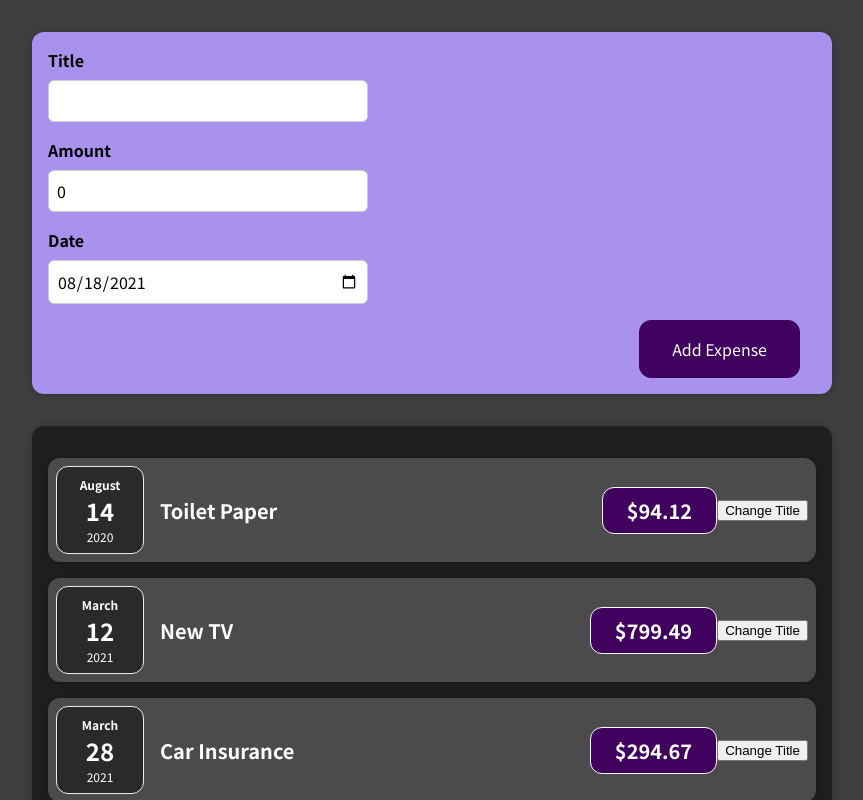
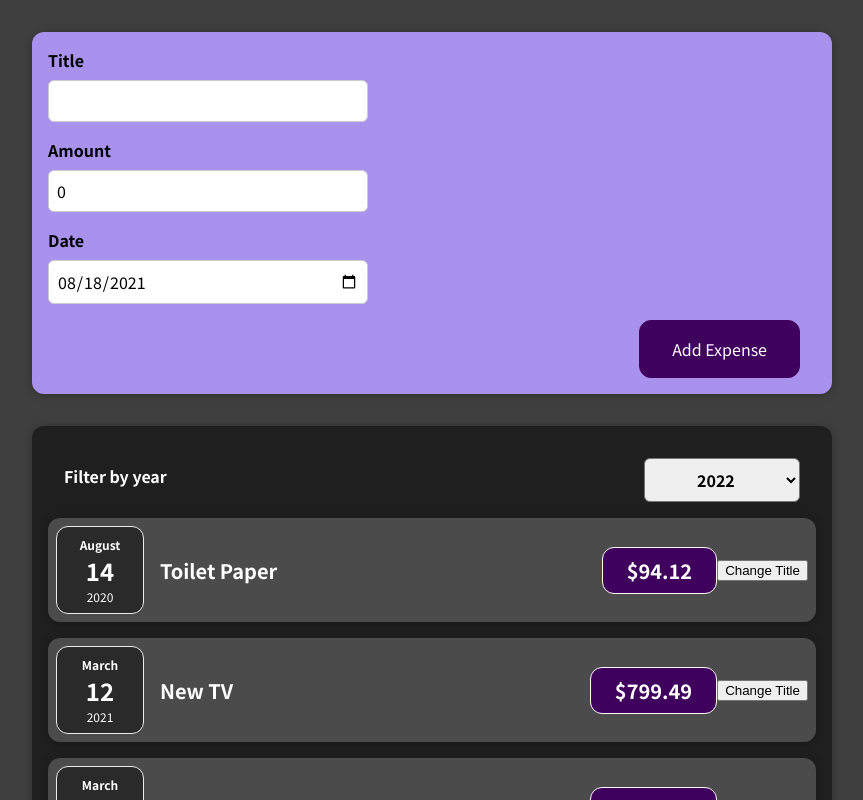
Before and after one commit to rowolff/react-complete-guide, a React (Create React App) app: page / in a window 1280 px wide. Shown: the top 800 px of the page, without its empty margins (208-1071 px from the left). Built offline with nearby package versions, Linux system fonts and the light colour scheme.

Commit message:
Add expense filter

```diff
--- /dev/null
+++ b/src/components/ExpenseFilter/ExpensesFilter.css
@@ -0,0 +1,24 @@
+.expenses-filter {
+  color: white;
+  padding: 0 1rem;
+}
+
+.expenses-filter__control {
+  display: flex;
+  width: 100%;
+  align-items: center;
+  justify-content: space-between;
+  margin: 1rem 0;
+}
+
+.expenses-filter label {
+  font-weight: bold;
+  margin-bottom: 0.5rem;
+}
+
+.expenses-filter select {
+  font: inherit;
+  padding: 0.5rem 3rem;
+  font-weight: bold;
+  border-radius: 6px;
+}
--- /dev/null
+++ b/src/components/ExpenseFilter/ExpensesFilter.tsx
@@ -0,0 +1,29 @@
+import React from 'react';
+
+import './ExpensesFilter.css';
+
+interface Props {
+  onFilterChange(year: number): void;
+}
+
+const ExpensesFilter: React.FC<Props> = ({ onFilterChange }) => {
+  const handleFilterSelection = (e: React.ChangeEvent<HTMLSelectElement>) => {
+    onFilterChange(Number.parseInt(e.currentTarget.value));
+  };
+
+  return (
+    <div className="expenses-filter">
+      <div className="expenses-filter__control">
+        <label>Filter by year</label>
+        <select onChange={handleFilterSelection}>
+          <option value="2022">2022</option>
+          <option value="2021">2021</option>
+          <option value="2020">2020</option>
+          <option value="2019">2019</option>
+        </select>
+      </div>
+    </div>
+  );
+};
+
+export default ExpensesFilter;
--- a/src/components/Expenses/Expenses.tsx
+++ b/src/components/Expenses/Expenses.tsx
@@ -1,8 +1,9 @@
-import React from 'react';
+import React, { useState } from 'react';
 
 import './Expenses.css';
 
 import Card from '../UI/Card';
+import ExpenseFilter from '../ExpenseFilter/ExpensesFilter';
 import ExpenseItem from './ExpenseItem';
 
 interface Props {
@@ -10,11 +11,31 @@ interface Props {
 }
 
 const Expenses: React.FC<Props> = ({ expenses }) => {
+  const [filteredYear, setFilteredYear] = useState<number | undefined>(
+    undefined
+  );
+
+  const handleFilterChange = (year: number) => {
+    setFilteredYear(year);
+  };
+
+  let filteredExpenses: Expense[] = expenses;
+  if (filteredYear) {
+    filteredExpenses = expenses.filter(
+      (expense) => filteredYear === expense.date.getFullYear()
+    );
+  }
+
+  const filteredExpenseItems = filteredExpenses.map(
+    ({ id, date, title, amount }) => (
+      <ExpenseItem key={id} date={date} title={title} amount={amount} />
+    )
+  );
+
   return (
     <Card classNames={['expenses']}>
-      {expenses.map(({ id, date, title, amount }) => (
-        <ExpenseItem key={id} date={date} title={title} amount={amount} />
-      ))}
+      <ExpenseFilter onFilterChange={handleFilterChange} />
+      {filteredExpenseItems}
     </Card>
   );
 };
```
